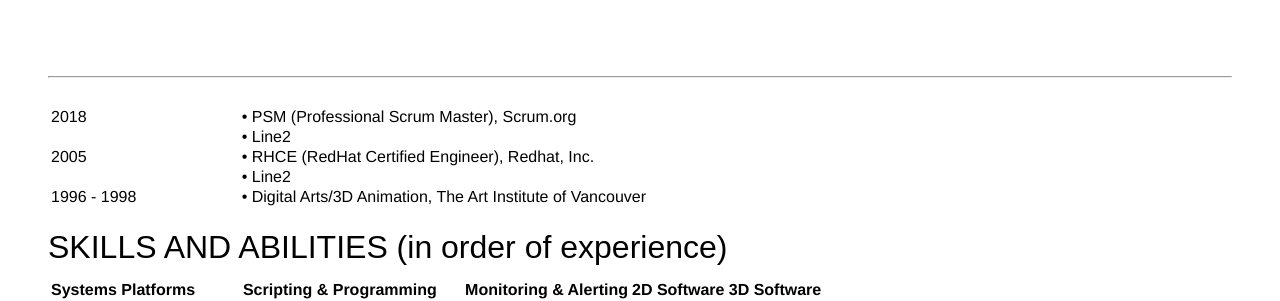
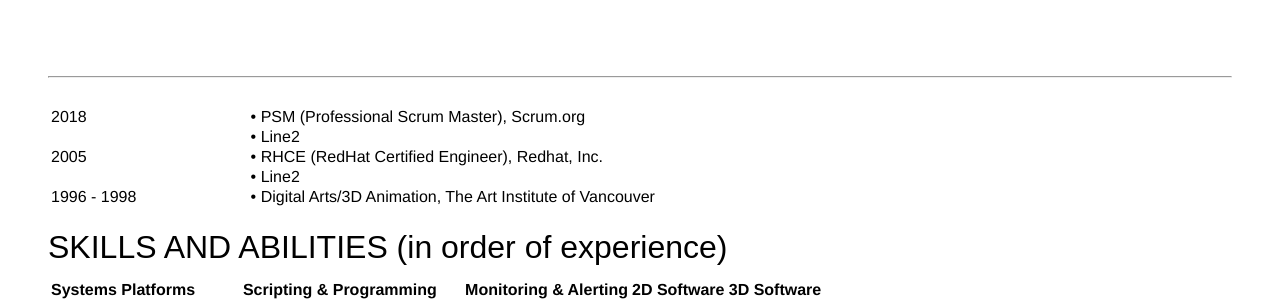
Before and after one commit to mpursley/mpursley.github.io, a Jekyll site: the page built from index_resume_short.md, in a window 1280 px wide. Shown: the part 1250-1551 px from the top of the page. Built offline with Jekyll 4.4.1, drawn with Linux system fonts in a browser that asks for light colours.

Commit message:
Update index_resume_short.md

```diff
--- a/index_resume_short.md
+++ b/index_resume_short.md
@@ -127,7 +127,7 @@ title: Matt Pursley's CV
 <br><br><br><br>
 <hr>
 
-|&nbsp;&nbsp;&nbsp;&nbsp;&nbsp;&nbsp;&nbsp;&nbsp;&nbsp;&nbsp;&nbsp;&nbsp;&nbsp;&nbsp;&nbsp;&nbsp;&nbsp;&nbsp;&nbsp;&nbsp;&nbsp;&nbsp;&nbsp;&nbsp;&nbsp;&nbsp;&nbsp;&nbsp;&nbsp;&nbsp;&nbsp;&nbsp;&nbsp;&nbsp;&nbsp;&nbsp;&nbsp;&nbsp;&nbsp;&nbsp;&nbsp;&nbsp;          	                                    |   &nbsp;
+|&nbsp;&nbsp;&nbsp;&nbsp;&nbsp;&nbsp;&nbsp;&nbsp;&nbsp;&nbsp;&nbsp;&nbsp;&nbsp;&nbsp;&nbsp;&nbsp;&nbsp;&nbsp;&nbsp;&nbsp;&nbsp;&nbsp;&nbsp;&nbsp;&nbsp;&nbsp;&nbsp;&nbsp;&nbsp;&nbsp;&nbsp;&nbsp;&nbsp;&nbsp;&nbsp;&nbsp;&nbsp;&nbsp;&nbsp;&nbsp;&nbsp;&nbsp;&nbsp;&nbsp;                                   |   &nbsp;
 |---                                          	|---
 |2018  |  • PSM (Professional Scrum Master), Scrum.org
 |&nbsp;	             |  • Line2
```
